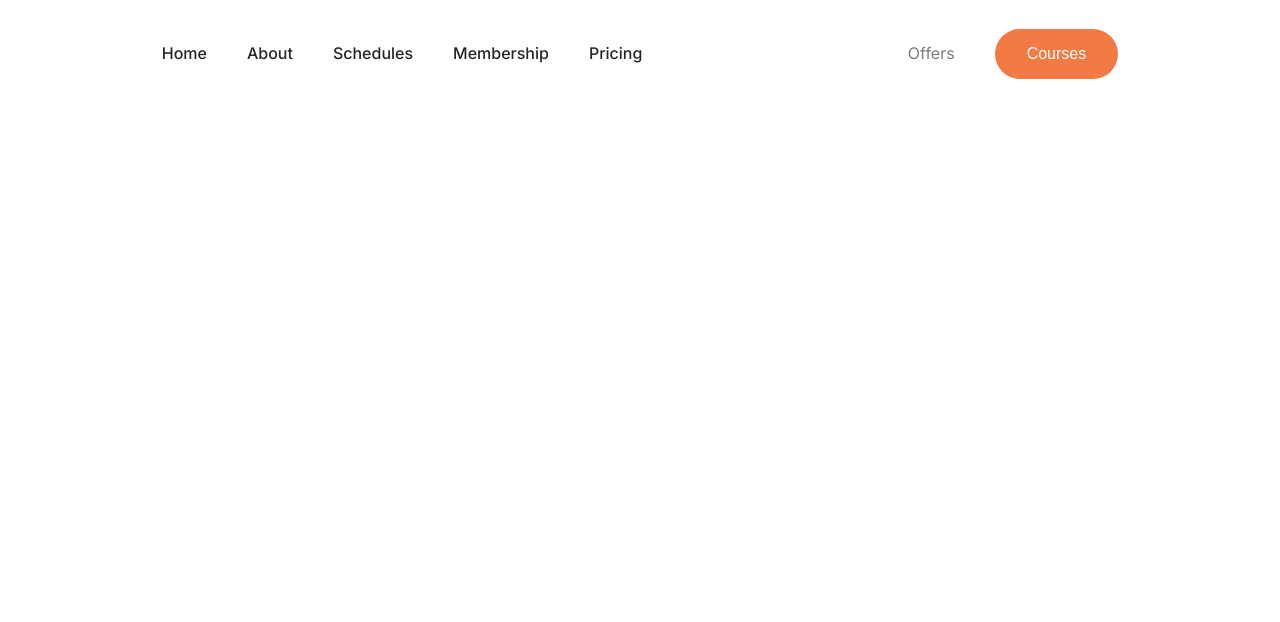
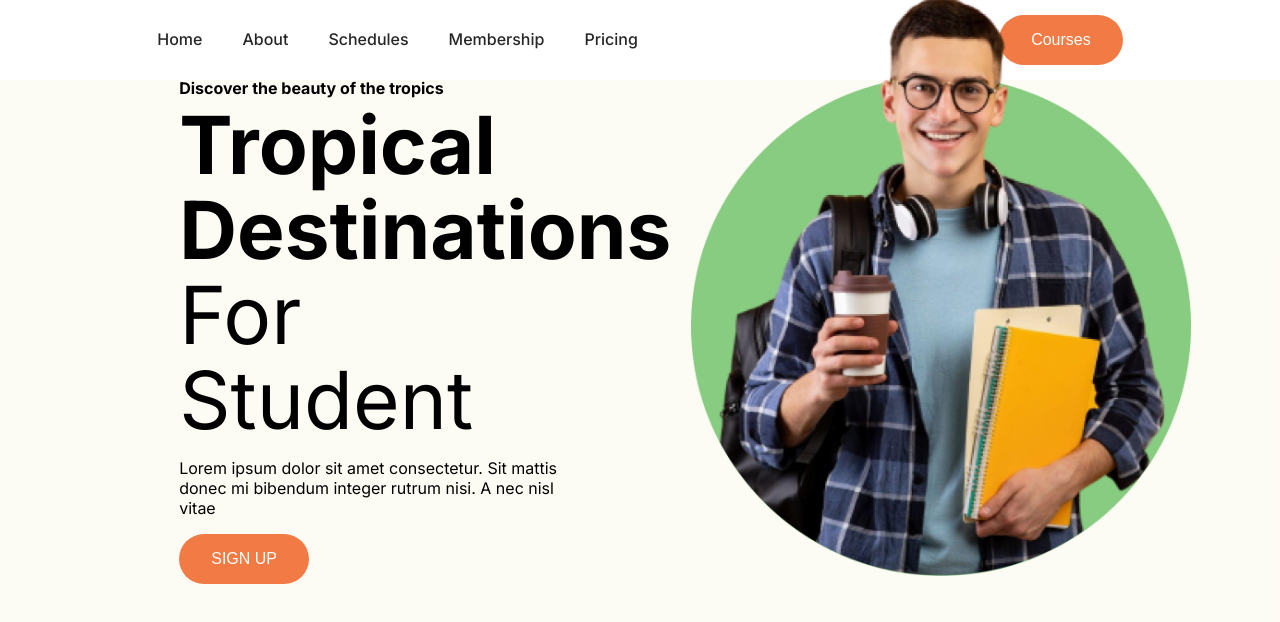
Before and after one commit to CodeWithIfty/education-website, a React (Vite) app: page / in a window 1280 px wide. Shown: the top 622 px of the page. Built offline with nearby package versions, Linux system fonts and the light colour scheme.

Commit message:
added hero section

```diff
--- a/package.json
+++ b/package.json
@@ -12,7 +12,8 @@
   "dependencies": {
     "react": "^18.2.0",
     "react-dom": "^18.2.0",
-    "react-icons": "^4.12.0"
+    "react-icons": "^4.12.0",
+    "react-prop-types": "^0.4.0"
   },
   "devDependencies": {
     "@types/react": "^18.2.43",
--- a/src/App.jsx
+++ b/src/App.jsx
@@ -1,9 +1,11 @@
+import HeroSection from "./components/HeroSection/HeroSection";
 import Navbar from "./components/Navbar/Navbar";
 
 function App() {
   return (
     <div>
       <Navbar />
+      <HeroSection />
     </div>
   );
 }
--- /dev/null
+++ b/src/components/HeroSection/HeroSection.jsx
@@ -0,0 +1,27 @@
+import "./hero-section.css";
+const HeroSection = () => {
+  return (
+    <div className="hero-section">
+      <div className="container hero-container">
+        {/* Text Container */}
+        <div className="text-container">
+          <h4>Discover the beauty of the tropics</h4>
+          <h1>
+            Tropical Destinations <span>For Student</span>
+          </h1>
+          <p>
+            Lorem ipsum dolor sit amet consectetur. Sit mattis donec mi bibendum
+            integer rutrum nisi. A nec nisl vitae{" "}
+          </p>
+          <button className="button"> SIGN UP</button>
+        </div>
+        {/* Image Container */}
+        <div className="image-container">
+          <img src="/images/Group 171.png" alt="" />
+        </div>
+      </div>
+    </div>
+  );
+};
+
+export default HeroSection;
--- /dev/null
+++ b/src/components/HeroSection/hero-section.css
@@ -0,0 +1,66 @@
+.hero-section {
+  background: rgba(248, 241, 211, 0.25);
+  height: calc(100vh - 80px);
+  display: flex;
+  justify-content: center;
+  align-items: start;
+}
+.hero-container {
+  height: 70%;
+  display: flex;
+  justify-content: space-around;
+  align-items: end;
+}
+.text-container {
+  width: 40%;
+}
+.text-container h4 {
+  padding: 0;
+  margin: 0;
+}
+.text-container h1 {
+  font-size: 80px;
+  padding: 0;
+  margin: 0;
+  font-style: normal;
+  line-height: 85px;
+}
+.text-container h1 span {
+  font-weight: 200;
+}
+.text-container p {
+  font-size: 16px;
+  font-style: normal;
+  font-weight: 400;
+  line-height: normal;
+}
+.image-container {
+  width: 40%;
+}
+.image-container img {
+  width: 500px;
+}
+
+/* Hero Section Responsive styles */
+@media only screen and (max-width: 1024px) {
+  .image-container {
+    display: none;
+  }
+  .text-container {
+    width: 100%;
+  }
+  .hero-container {
+    justify-content: center;
+    align-items: center;
+  }
+}
+
+@media only screen and (max-width: 425px) {
+  .text-container h1 {
+    font-size: 40px;
+    line-height: 55px;
+  }
+  .hero-section {
+    height: 80vh;
+  }
+}
--- a/src/components/Navbar/navbar.css
+++ b/src/components/Navbar/navbar.css
@@ -2,8 +2,9 @@
   display: flex;
   justify-content: space-around;
   align-items: center;
-  padding: 29px;
+  height: 80px;
   background-color: white;
+  margin: 0px 20px;
 }
 
 .nav-items {
@@ -36,7 +37,7 @@
   display: none;
 }
 .menu-icon {
-  font-size: 24px;
+  font-size: 20px;
 }
 .mobile-nav-container {
   position: absolute;
```
Also changed, not shown: src/components/Navbar/MobileNav.jsx (+5 -2 lines), 1 other file (tests, documents, lock files or other folders).
